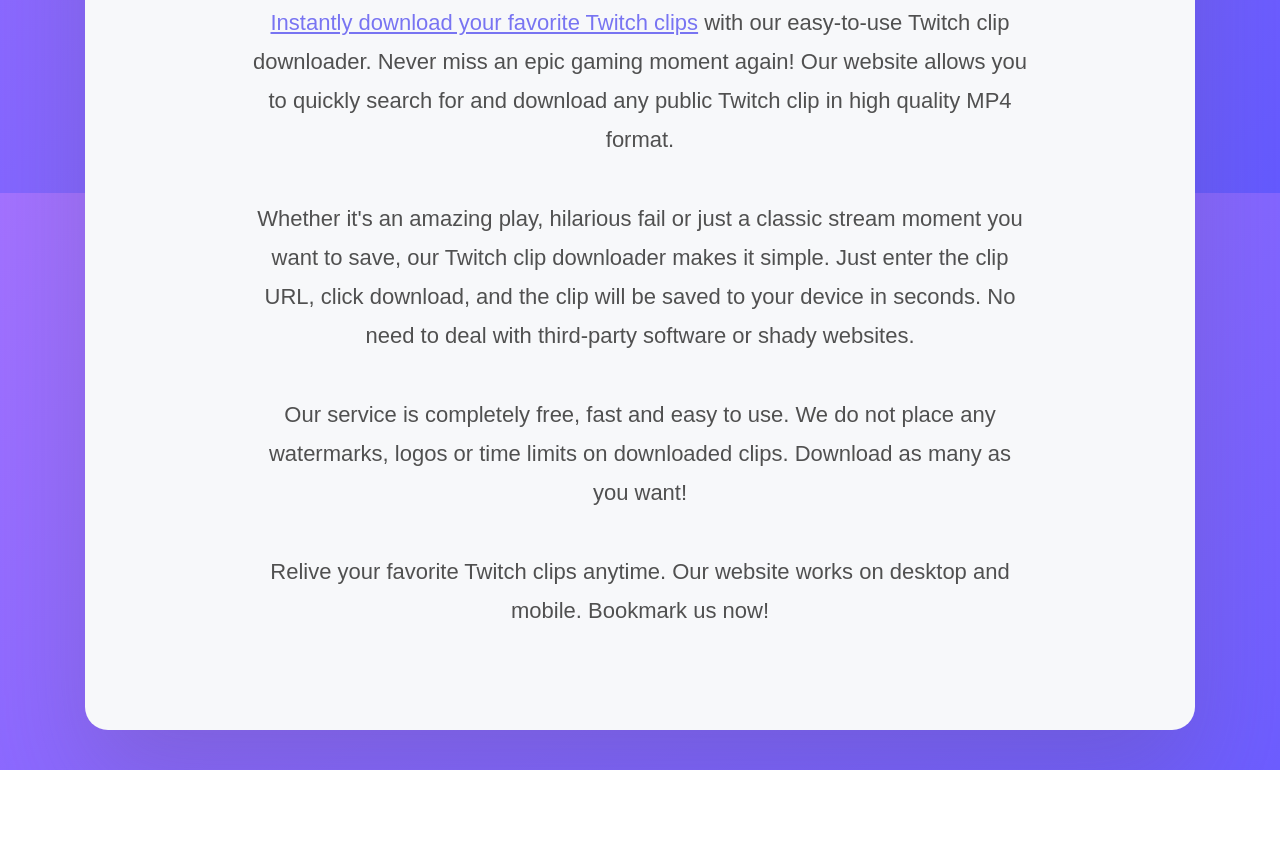
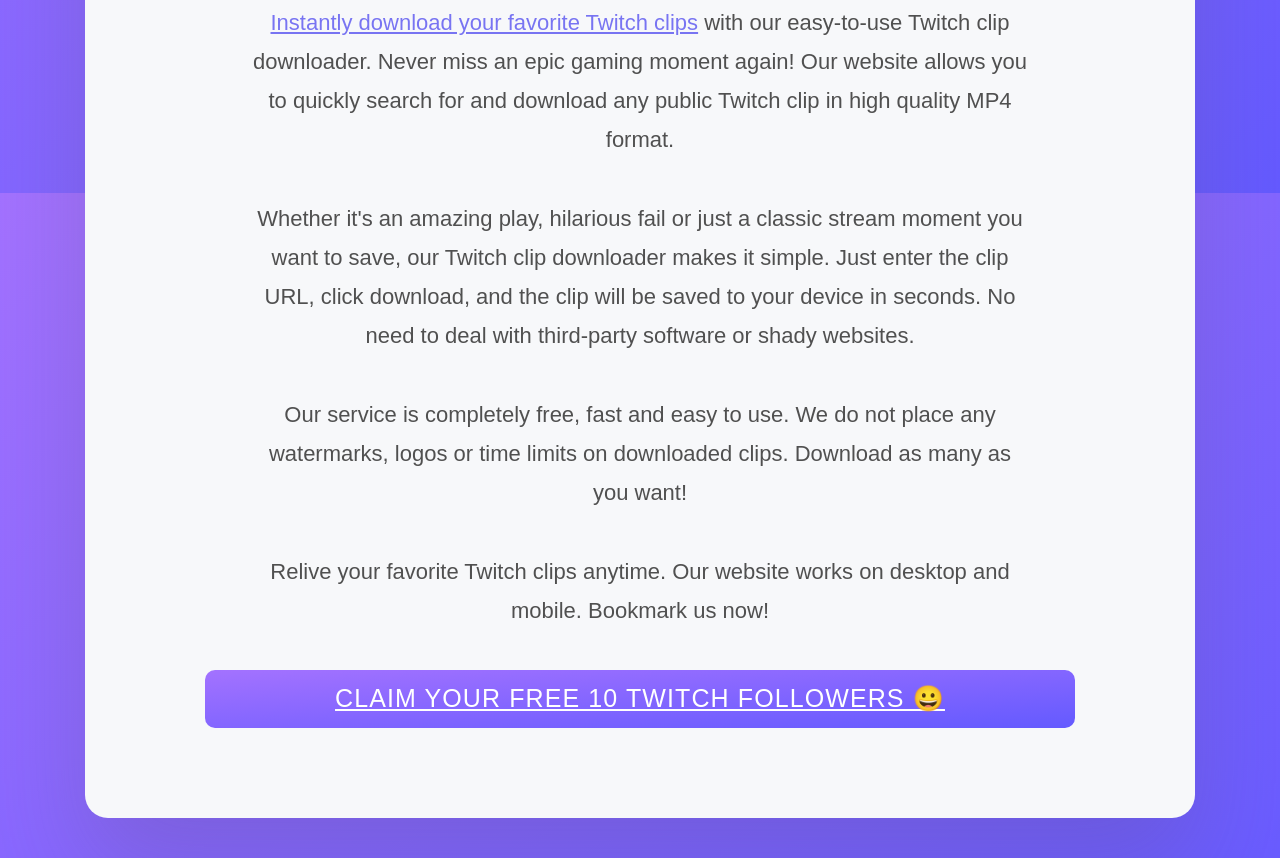
Before and after one commit to streampog/twitch-cliip-downloader, a plain HTML site: page index.html in a window 1280 px wide. Shown: the part 607-1465 px from the top of the page. Before the commit the page ends 1377 px from the top, so only its background shows below. Drawn offline with Linux system fonts and the light colour scheme.

Commit message:
Update index.html

```diff
--- a/index.html
+++ b/index.html
@@ -49,6 +49,9 @@
 									<p>
 										Relive your favorite Twitch clips anytime. Our website works on desktop and mobile. Bookmark us now!
                                     </p>
+									<a href="https://streamular.net/free-twitch-followers" class="btn" style="text-align:center; padding: 10px;margin-bottom:30px;line-height: 1.5;border-radius:10px">
+										Claim your free 10 twitch followers 😀
+									</a>
                                 </div>
                             </div>
                         </div>
```
